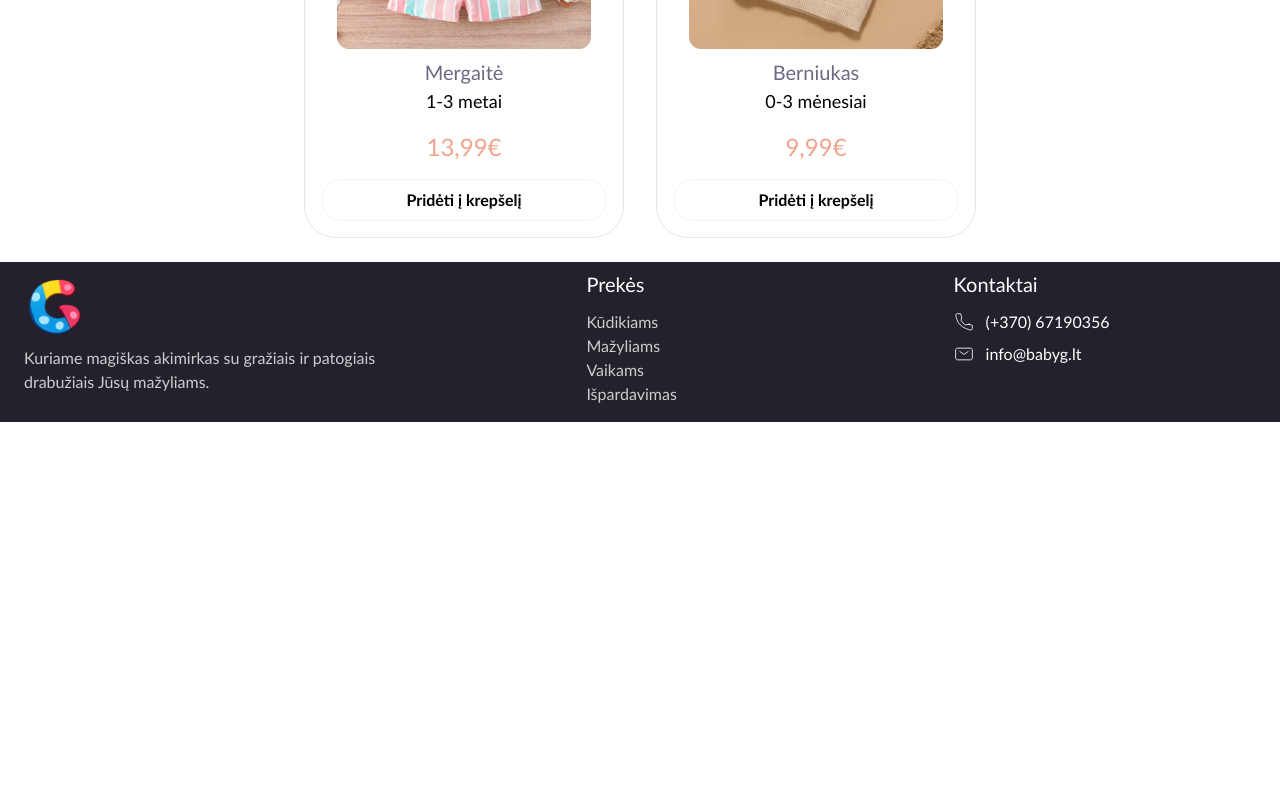
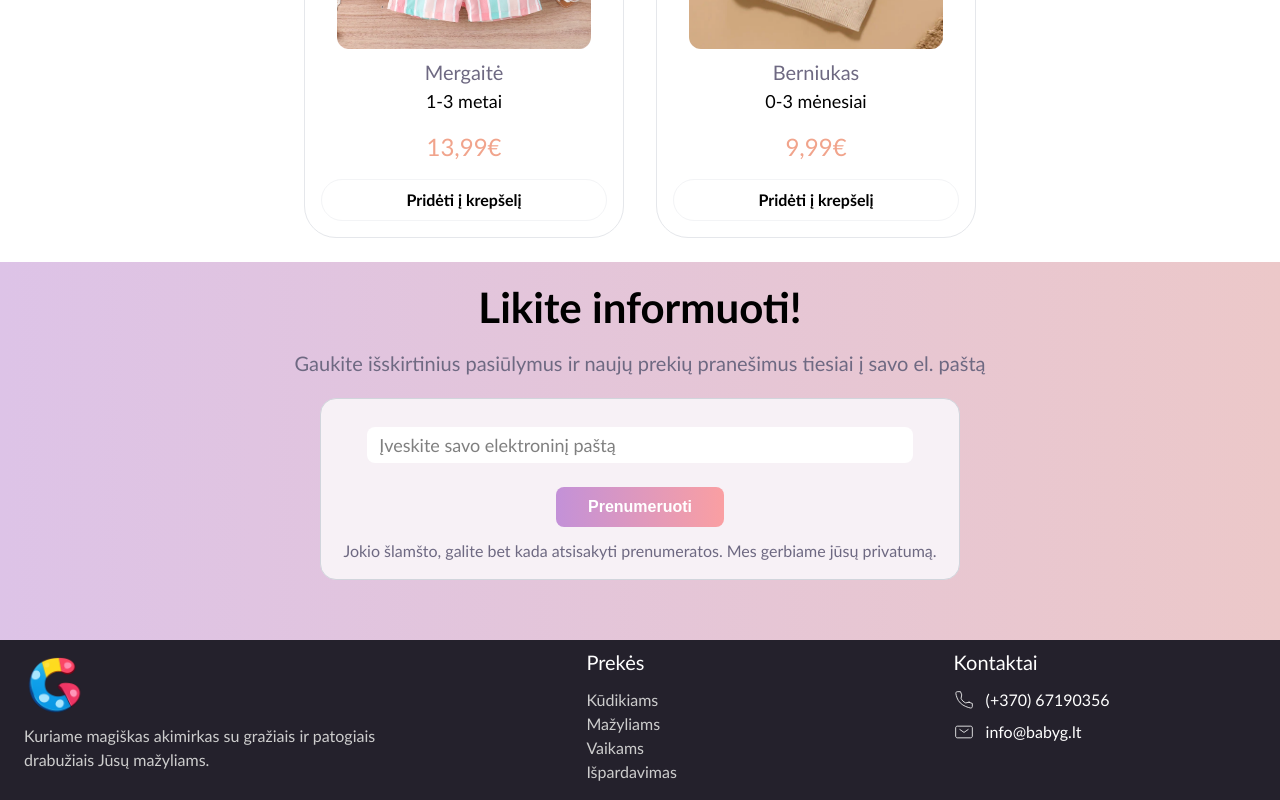
Before and after one commit to SplaTT141/babyG, a React (Vite) app in the folder client/: page / in a window 1280 px wide. Shown: the part 2485-3285 px from the top of the page. Before the commit the page ends 2907 px from the top, so only its background shows below. Built offline with nearby package versions, Linux system fonts and the light colour scheme.

Commit message:
subscription section

```diff
--- a/client/src/pages/HomePage.jsx
+++ b/client/src/pages/HomePage.jsx
@@ -182,7 +182,7 @@ export function HomePage() {
                                         <button
                                             className="
                                             border border-gray-100 rounded-full
-                                            w-9/10 py-2 my-4 transition-all duration-40 cursor-pointer
+                                            w-9/10 py-2 my-4 transition-all duration-400 cursor-pointer
                                             font-bold hover:bg-purple hover:text-white">
                                             Pridėti į krepšelį
                                         </button>
@@ -192,6 +192,22 @@ export function HomePage() {
                         </div>
                     </div>
             </section>
+            {/*---------- Subscription section ----------*/}
+            <section className="container mx-auto">
+                <div className="flex flex-col items-center mt-5 mb-15">
+                    <h1 className="heading">Likite informuoti!</h1>
+                    <p className="paragraph">Gaukite išskirtinius pasiūlymus ir naujų prekių pranešimus tiesiai į savo el. paštą</p>
+                    <div className="flex flex-col items-center bg-[#f7f1f6] rounded-2xl border border-gray-300 p-4 mt-5 text-center xl:w-1/2">
+                        <input
+                            className="bg-white text-lg w-9/10 py-1 px-3 mt-3 rounded-lg focus:outline-none"
+                            placeholder="Įveskite savo elektroninį paštą"
+                            type="email"
+                        />
+                        <button className="btn-gradient hover-scale-sm mb-3">Prenumeruoti</button>
+                        <p className="text-gray">Jokio šlamšto, galite bet kada atsisakyti prenumeratos. Mes gerbiame jūsų privatumą.</p>
+                    </div>
+                </div>
+            </section>
         </main>
     )
 }
```
